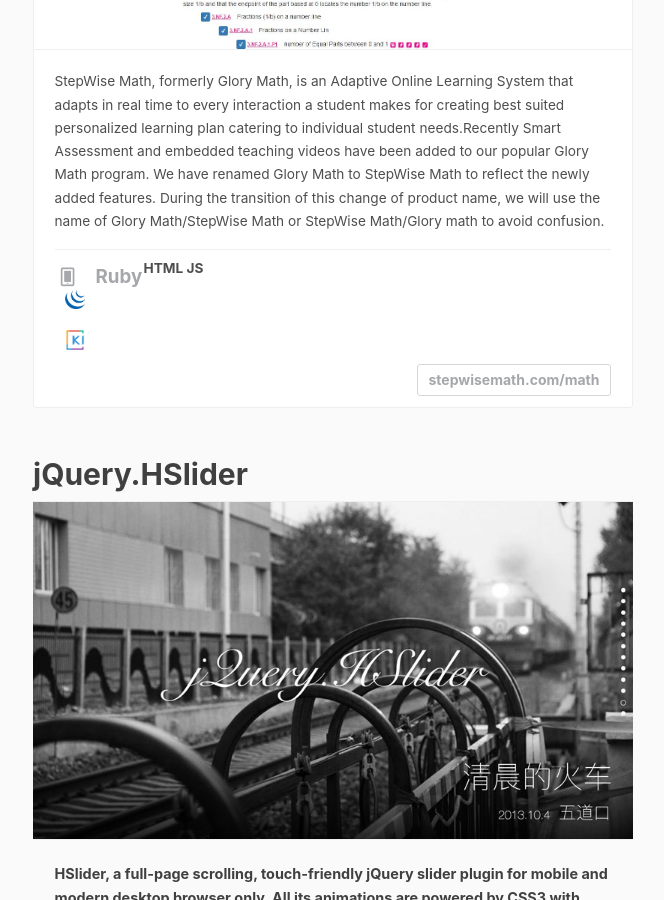
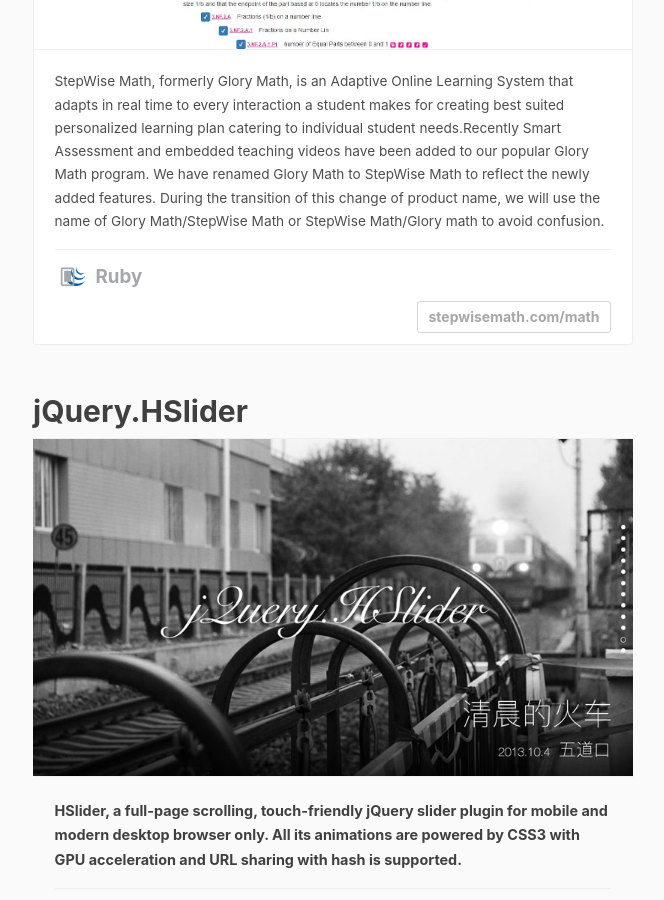
Before and after one commit to rapsoulhaonan/rapsoulhaonan.github.io, a Jekyll site: the page built from portfolio/index.html, in a window 1280 px wide and 900 px high, scrolled down 2859 px. Shown: the whole window, without its empty margins (307-971 px from the left). Built offline with Jekyll 4.4.1, drawn with Linux system fonts in a browser that asks for light colours; nearby versions of some CDN libraries; comment, search, counter and statistics services are not loaded.

Commit message:
Update index.html

```diff
--- a/portfolio/index.html
+++ b/portfolio/index.html
@@ -83,10 +83,7 @@
 								<li class="skill">
 									<span class="cbp_tmicon-phone"></span>
 									<span><b>Ruby</span>
-									<span><b>HTML</b></span>
-									<span><b>JS</b></span>
 									<span class="i-jquery"></span>
-									<a href="https://github.com/kissyteam/kissy"><span class="i-kissy"></span></a>
 									<span class="link"><a target="_blank" href="http://stepwisemath.com/math">stepwisemath.com/math</a></span>
 								</li>
 							</ul>
```
